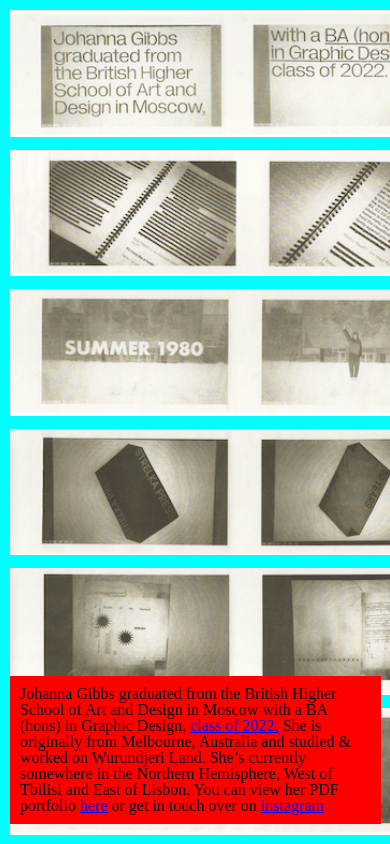
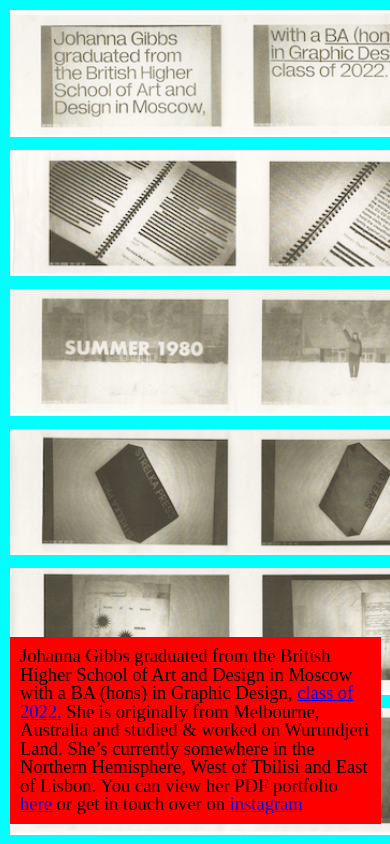
Before and after one commit to jjcgibbs/johannas-online, a plain HTML site: page index.html in a window 390 px wide. Shown: the top 844 px of the page. Drawn offline with nearby package versions, Linux system fonts and the light colour scheme.

Commit message:
scroll-bar

```diff
--- a/index.html
+++ b/index.html
@@ -225,7 +225,7 @@
         </button>
 
         <div class="content-box" id="2008-1">
-            <p> Not much to say really. During research for a karaoke related brief, I found myself asking 'what would the karaoke versions of the top 9 songs of 2008 sound like played at once?'. It's here because I want you to see it.</p>
+            <p>During research for a karaoke related brief, I found myself asking 'what would the karaoke versions of the top 9 songs of 2008 sound like played at once?'. It's here because I want you to see it.</p>
             <iframe id="clip" width="560" height="315" src="https://www.youtube.com/embed/SbNDCSyhInE"></iframe>
         </div>
 
--- a/styles/style.scss
+++ b/styles/style.scss
@@ -14,24 +14,24 @@ body {
     width: 120px;
     height: 10px;
     @media (max-width: 890px) {
-        width: 100%;
-        height: 18vh;
+        width: 0;
+        height: 0vh;
     }
 }
 
 ::-webkit-scrollbar-thumb {
     background: red;
     border-radius: 30px;
-    @media (max-width: 890px) {
-        border-radius: 100px;
-    }
+    // @media (max-width: 890px) {
+    //     border-radius: 100px;
+    // }
 }
 
 ::-webkit-scrollbar-thumb:hover {
     background:cyan;
-    @media (max-width: 890px) {
-        background: magenta;;
-    }
+    // @media (max-width: 890px) {
+    //     background: magenta;;
+    // }
 }
 
 ::-webkit-scrollbar-track {
@@ -46,6 +46,7 @@ body {
     position: fixed;
     bottom: 20px;
     right: 20px;
+    font-size: 2.2vh;
     @media (max-width: 890px) {
         width: 90%;
         right: 0px;
@@ -153,6 +154,7 @@ p {
     position: fixed;
     bottom: 20px;
     right: 20px;
+    font-size: 2.2vh;
     @media (max-width: 890px) {
         width: 90%;
         right: 0px;
```
Also changed, not shown: styles/style.css, 1 other file.
